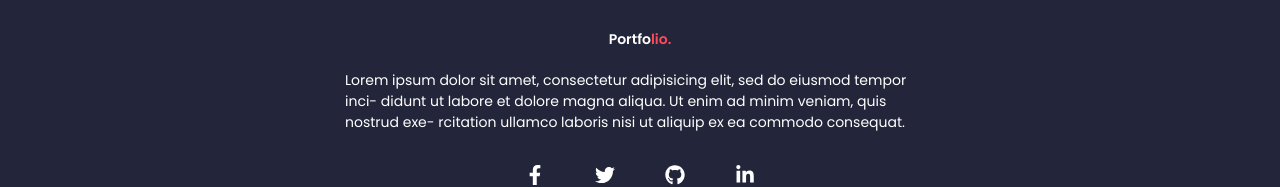
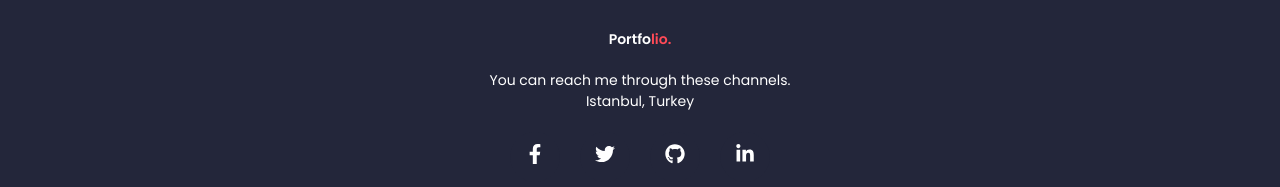
Before and after one commit to uzunyusuf/portfolio-react, a React (Create React App) app: page / in a window 1280 px wide. Shown: the part 3483-3670 px from the top of the page. Built offline with nearby package versions, Linux system fonts and the light colour scheme.

Commit message:
add information of contact section

```diff
--- a/src/App.css
+++ b/src/App.css
@@ -270,6 +270,7 @@ body {
   color: #fff;
   font-size: 14px;
   margin-bottom: 20px;
+  text-align: center;
 }
 .contactCircles {
   width: 100%;
--- a/src/components/Contact.js
+++ b/src/components/Contact.js
@@ -27,7 +27,8 @@ const Contact = () => {
                 <p>Portfo<span>lio.</span></p>
               </div>
               <p>
-                Lorem ipsum dolor sit amet, consectetur adipisicing elit, sed do eiusmod tempor inci- didunt ut labore et dolore magna aliqua. Ut enim ad minim veniam, quis nostrud exe- rcitation ullamco laboris nisi ut aliquip ex ea commodo consequat.
+                You can reach me through these channels. <br />
+                Istanbul, Turkey
               </p>
               <ul className="contactCircles">
                 <li>
```
Also changed, not shown: 1 other file (tests, documents, lock files or other folders).
